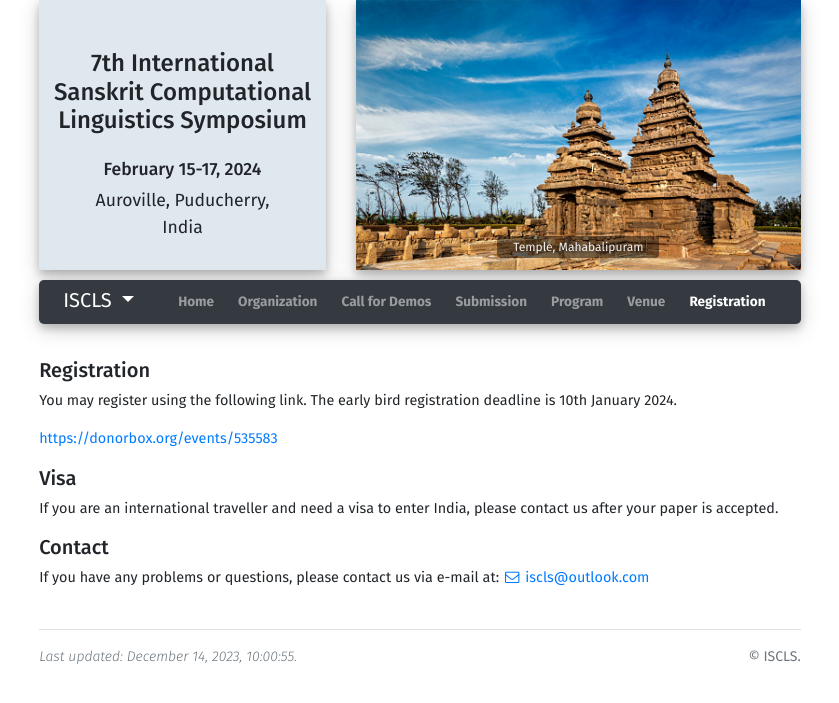
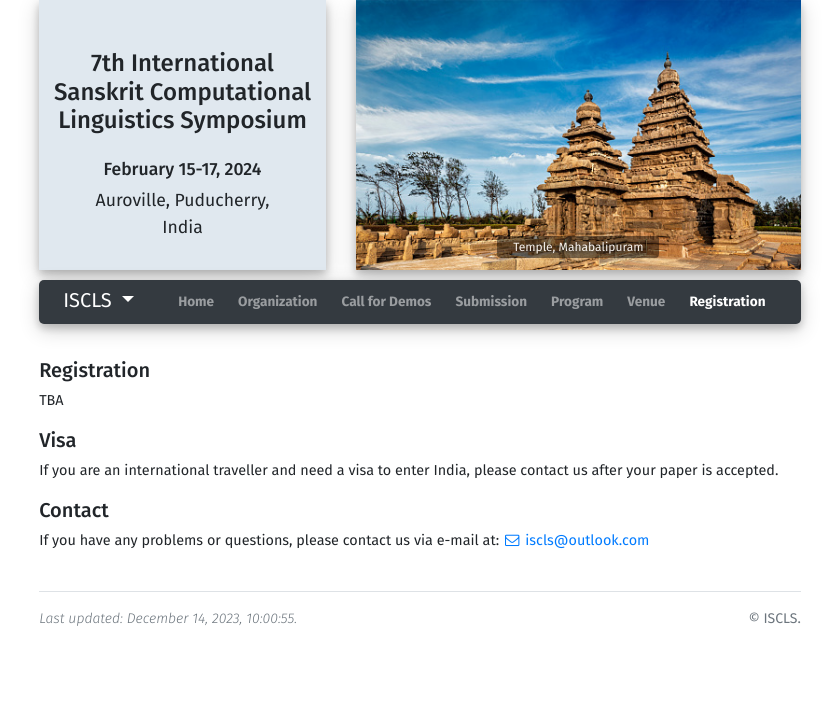
Before and after one commit to iscls/iscls-conference-template, a Jekyll site: the page built from registration.html, in a window 1280 px wide. Shown: the top 703 px of the page, without its empty margins (220-1059 px from the left). Built offline with Jekyll 4.4.1, drawn with Linux system fonts in a browser that asks for light colours.

Commit message:
docs: temporarily remove iscls registration info

```diff
--- a/_data/registration.yml
+++ b/_data/registration.yml
@@ -1,2 +1,5 @@
-about: "You may register using the following link. The early bird registration deadline is 10th January 2024."
-url: "https://donorbox.org/events/535583"
+about: "TBA"
+url: ""
+
+# about: "You may register using the following link. The early bird registration deadline is 10th January 2024."
+# url: "https://donorbox.org/events/535583"
```
